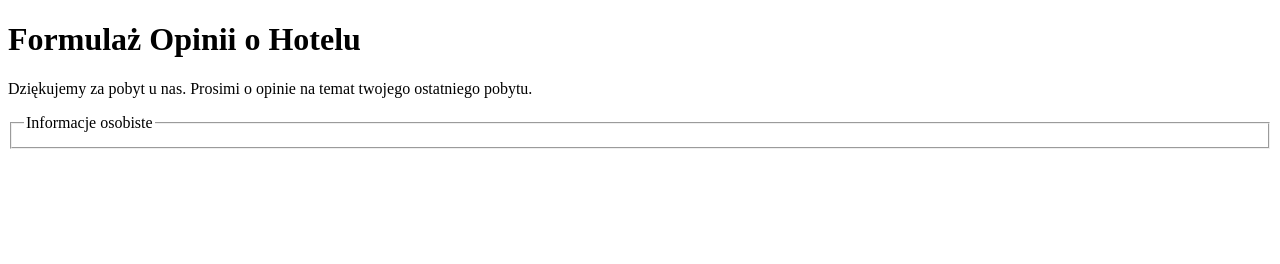
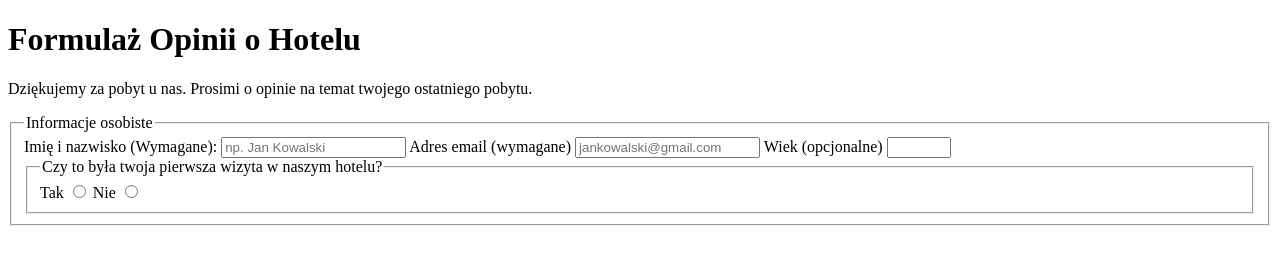
Before and after one commit to ashix3/fm, a plain HTML site: page index.html in a window 1280 px wide. Drawn offline with Linux system fonts and the light colour scheme.

Commit message:
fieldsets

```diff
--- a/index.html
+++ b/index.html
@@ -15,6 +15,22 @@
         <form action="https://hotel-feedback.freecodecamp.org" method="POST">
             <fieldset>
                 <legend>Informacje osobiste</legend>
+                <label for="full-name">Imię i nazwisko (Wymagane):</label>
+                <input type="text" id="full-name" name="name" placeholder="np. Jan Kowalski" required>
+
+                <label for="email">Adres email (wymagane)</label>
+                <input type="email" name="email" id="email" placeholder="jankowalski@gmail.com" required>
+
+                <label for="age">Wiek (opcjonalne)</label>
+                <input type="number" name="age" id="age" min="3" max="100">
+
+                <fieldset>
+                    <legend>Czy to była twoja pierwsza wizyta w naszym hotelu?</legend>
+                    <label for="yes-option">Tak</label>
+                    <input type="radio" name="hotel-stay" id="yes-option">
+                    <label for="no-option">Nie</label>
+                    <input type="radio" name="hotel-stay" id="no-option">
+                </fieldset>
             </fieldset>
         </form>
     </main>
```
